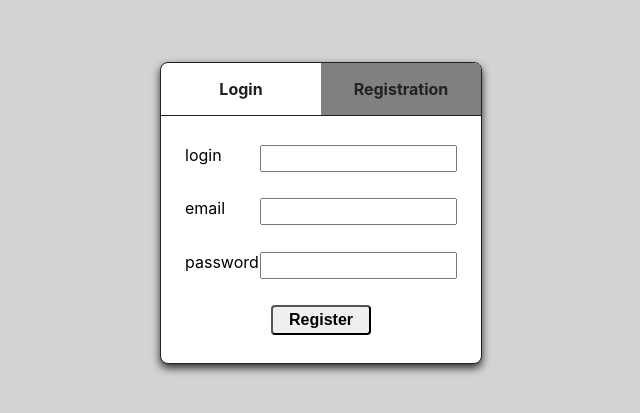
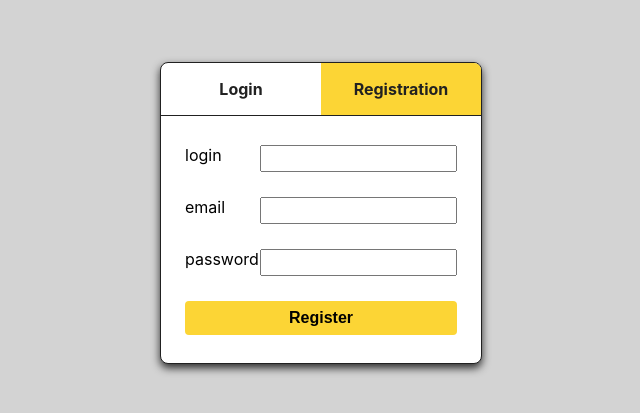
Before and after one commit to vlmakh/goit-react-hw-08-phonebook, a React (Create React App) app: page /registration in a window 1280 px wide. Shown: the part 187-600 px from the top of the page, without its empty margins (319-959 px from the left). Built offline with nearby package versions, Linux system fonts and the light colour scheme.

Commit message:
add accent color

```diff
--- a/src/components/Login/Login.js
+++ b/src/components/Login/Login.js
@@ -7,7 +7,7 @@ import { Formik } from 'formik';
 
 export default function Login() {
   const handleSubmit = (values, { resetForm }) => {
-    console.log(values);
+    console.log(values.login);
     resetForm();
   };
 
@@ -31,7 +31,7 @@ export default function Login() {
             name="password"
             type="password"
             placeholder=" "
-            autocomplete="off"
+            autoComplete="off"
           ></StyledField>
         </Label>
 
--- a/src/components/Login/Login.styled.jsx
+++ b/src/components/Login/Login.styled.jsx
@@ -3,15 +3,23 @@ import { Form, Field } from 'formik';
 
 export const Button = styled.button`
   cursor: pointer;
-  width: 100px;
-  padding: 4px;
+  width: 100%;
+  padding: 8px;
   font-size: 16px;
   font-weight: 600;
   border-radius: 4px;
+  border: none;
   margin: 0 auto;
+  background-color: #fcd535;
+  transition: background-color 250ms linear;
 
-  :hover {
-    background-color: grey;
+  :hover,:focus {
+    background-color: #ffcc00;
+  }
+
+
+  :focus-visible {
+    outline: none;
   }
 `;
 
@@ -26,6 +34,15 @@ export const StyledForm = styled(Form)`
 
 export const StyledField = styled(Field)`
   padding: 4px 8px;
+  /* border-radius: 4px; */
+
+  /* :hover,:focus {
+    border-color: #ffcc00;
+  } */
+
+  :focus-visible {
+    outline: none;
+  }
 `;
 
 export const Label = styled.label`
--- a/src/components/Login/Registration.js
+++ b/src/components/Login/Registration.js
@@ -36,7 +36,7 @@ export default function Registration() {
             name="password"
             type="password"
             placeholder=" "
-            autocomplete="off"
+            autoComplete="off"
           ></StyledField>
         </Label>
 
--- a/src/pages/ContactsPage/ContactsPage.js
+++ b/src/pages/ContactsPage/ContactsPage.js
@@ -3,6 +3,7 @@ import { AddForm } from 'components/AddForm/AddForm';
 import { ContactList } from 'components/ContactList/ContactList';
 import { Filter } from 'components/Filter/Filter';
 import { useSelector, useDispatch } from 'react-redux';
+import { Link } from 'react-router-dom';
 import { filterChange } from 'redux/store';
 import { useGetContactsQuery, useAddContactMutation } from 'services/api';
 
@@ -42,6 +43,11 @@ export default function ContactsPage() {
 
   return (
     <Box width="320px" mx="auto" position="relative">
+      <Box px={2} pb={2} display="flex" justifyContent="space-between">
+        <h4>Welcome, User</h4>
+        <Link to="/">Logout</Link>
+      </Box>
+
       <AddForm onFormSubmit={handleAdd} />
 
       <Box
--- a/src/pages/HomePage/HomePage.styled.jsx
+++ b/src/pages/HomePage/HomePage.styled.jsx
@@ -12,8 +12,13 @@ export const MenuLink = styled(NavLink)`
   color: #212121;
   border-bottom: 1px solid #212121;
   text-decoration: none;
+  transition: background-color 250ms linear;
 
   &.active {
-    background-color: grey;
+    background-color: #fcd535;
+  }
+
+  :hover {
+    background-color: #ffcc00;
   }
 `;
```
